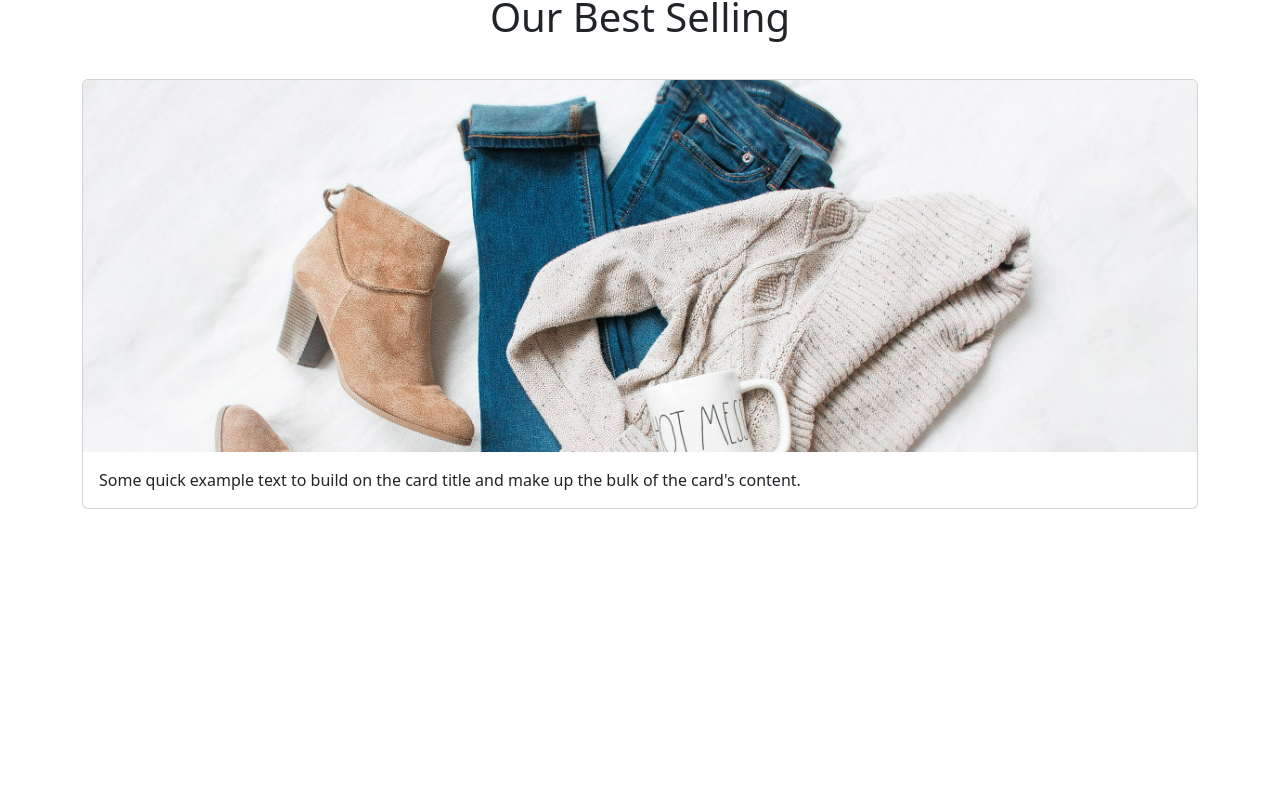
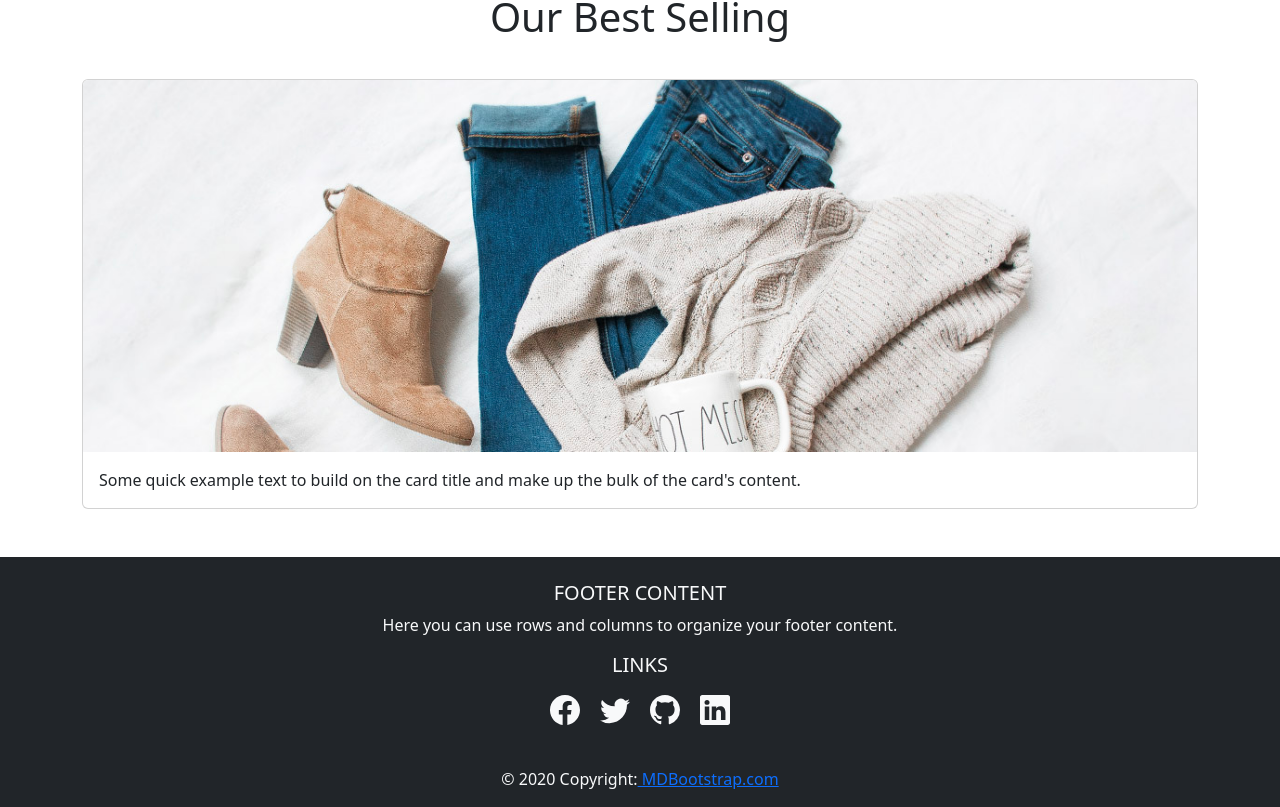
Before and after one commit to mo2men-5aled/E-commerce_React, a React (Create React App) app in the folder ecommerce/: page / in a window 1280 px wide. Shown: the part 1256-2063 px from the top of the page. Before the commit the page ends 1765 px from the top, so only its background shows below. Built offline with nearby package versions, Linux system fonts and the light colour scheme.

Commit message:
add footer and icons

```diff
--- a/ecommerce/package.json
+++ b/ecommerce/package.json
@@ -14,6 +14,7 @@
     "cdbreact": "^1.5.3",
     "react": "^18.2.0",
     "react-bootstrap": "^2.5.0",
+    "react-bootstrap-icons": "^1.9.1",
     "react-dom": "^18.2.0",
     "react-icons": "^4.6.0",
     "react-pro-sidebar": "^1.0.0-alpha.7",
--- /dev/null
+++ b/ecommerce/src/components/Landing/Footer.js
@@ -0,0 +1,33 @@
+import React from "react";
+
+import { Facebook, Twitter, Github, Linkedin } from "react-bootstrap-icons";
+
+const Footer = () => (
+  <footer className="pt-4 bg-dark text-light mt-5">
+    <div className="container-fluid text-center">
+      <div className="container">
+        <div className="row">
+          <h5 className="text-uppercase">Footer Content</h5>
+          <p>
+            Here you can use rows and columns to organize your footer content.
+          </p>
+        </div>
+
+        <h5 className="text-uppercase">Links</h5>
+        <ul className="list-unstyled">
+          <Facebook size={30} style={{ margin: "10px" }} />
+          <Twitter size={30} style={{ margin: "10px" }} />
+          <Github size={30} style={{ margin: "10px" }} />
+          <Linkedin size={30} style={{ margin: "10px" }} />
+        </ul>
+      </div>
+    </div>
+
+    <div className="footer-copyright text-center py-3">
+      © 2020 Copyright:
+      <a href="https://mdbootstrap.com/"> MDBootstrap.com</a>
+    </div>
+  </footer>
+);
+
+export default Footer;
--- a/ecommerce/src/components/Routes/Landing.js
+++ b/ecommerce/src/components/Routes/Landing.js
@@ -1,6 +1,7 @@
 import Carousal from "../Landing/HeadImages";
 import Cards from "../Landing/CardsList";
 import BigCards from "../Landing/BigCards";
+import Footer from "../Landing/Footer";
 const Landing = () => {
   return (
     <div>
@@ -9,6 +10,8 @@ const Landing = () => {
       <Cards />
 
       <BigCards />
+
+      <Footer />
     </div>
   );
 };
```
Also changed, not shown: 1 other file (tests, documents, lock files or other folders).
